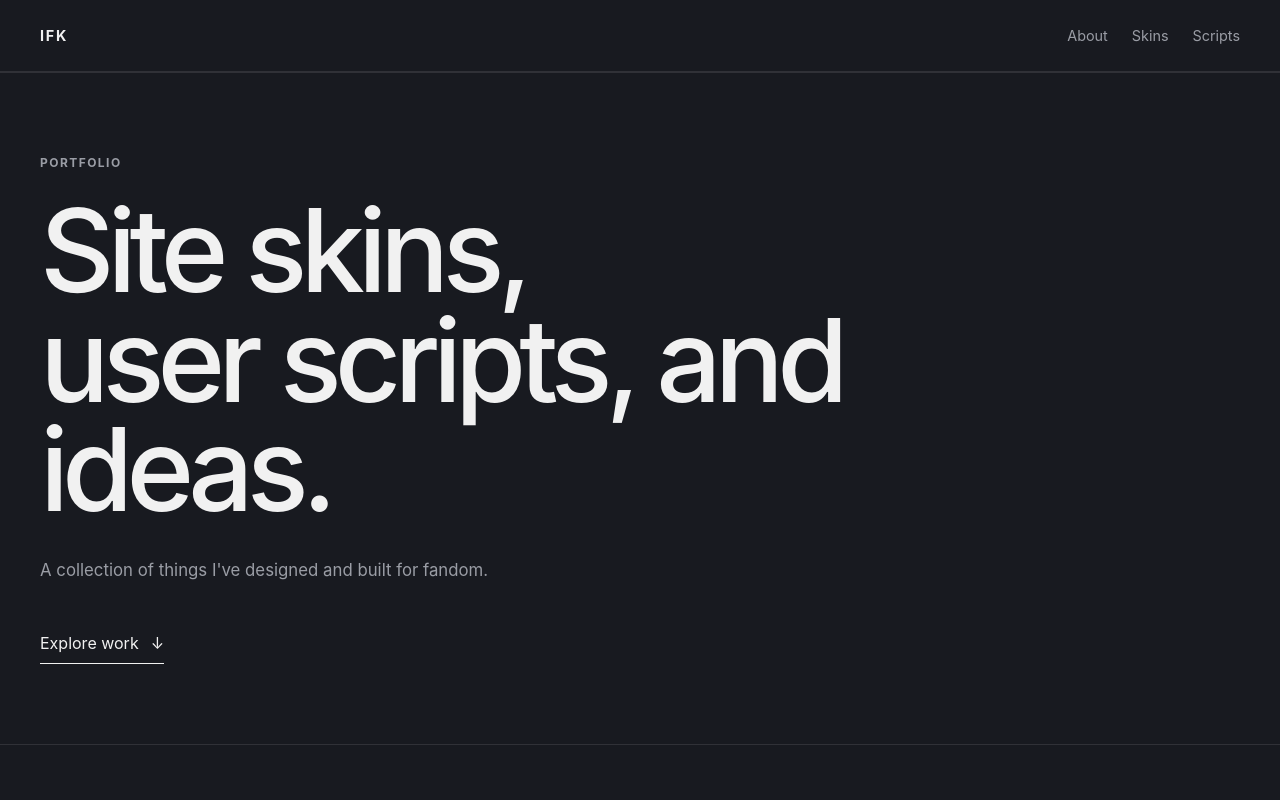
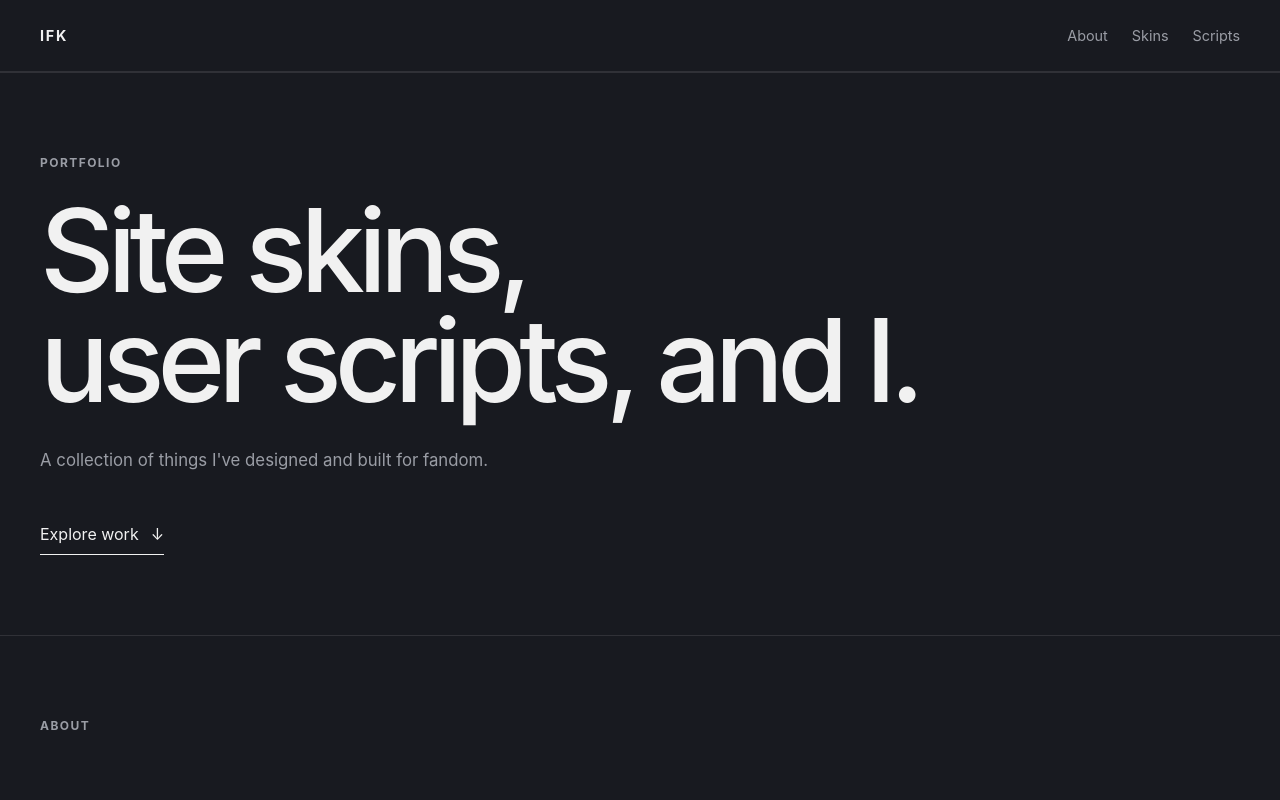
Before and after one commit to Ifkyyy/Portfolio, a plain HTML site: page index.html in a window 1280 px wide. Shown: the top 800 px of the page. Drawn offline with Linux system fonts and the light colour scheme.

Commit message:
Update hero text

```diff
--- a/index.html
+++ b/index.html
@@ -34,7 +34,7 @@
 
           <h1>
             Site skins,<br />
-            user scripts, and ideas.
+            user scripts, and I.
           </h1>
 
           <p class="hero-description">A collection of things I've designed and built for fandom.</p>
```
